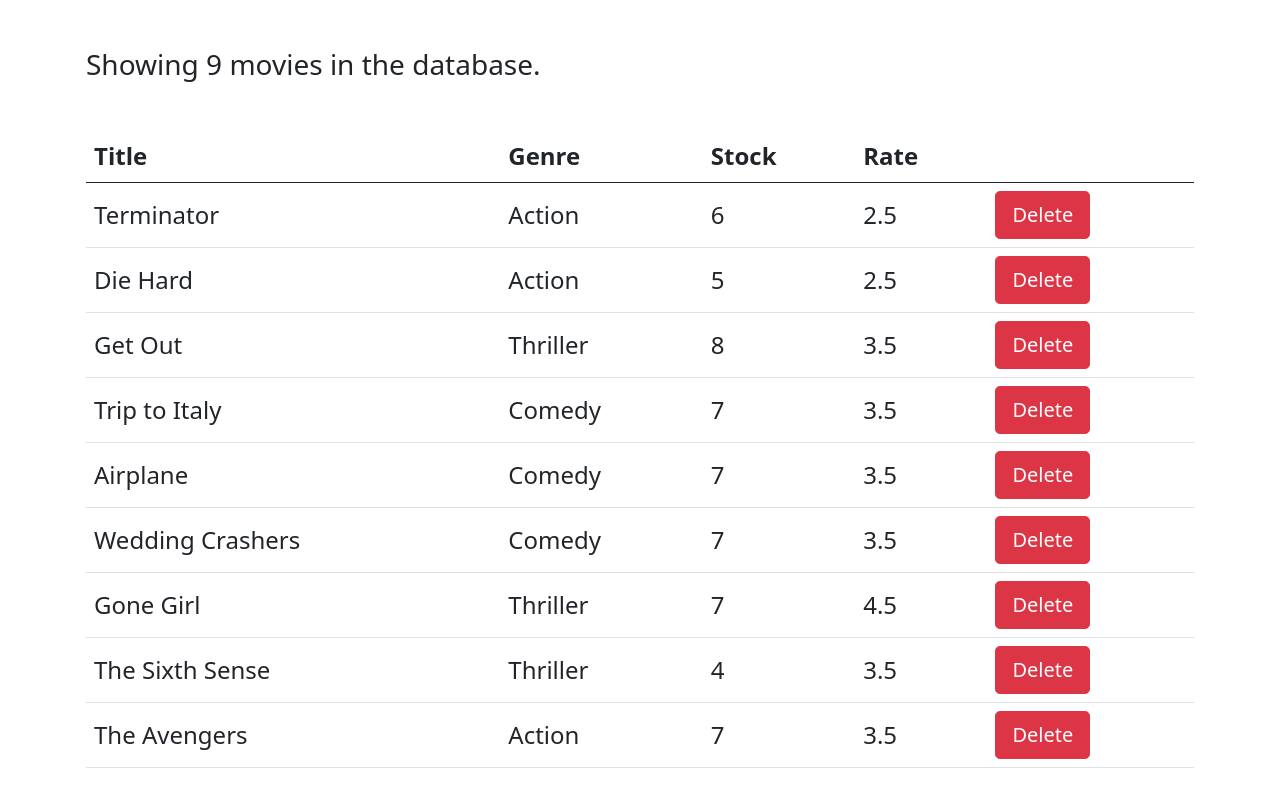
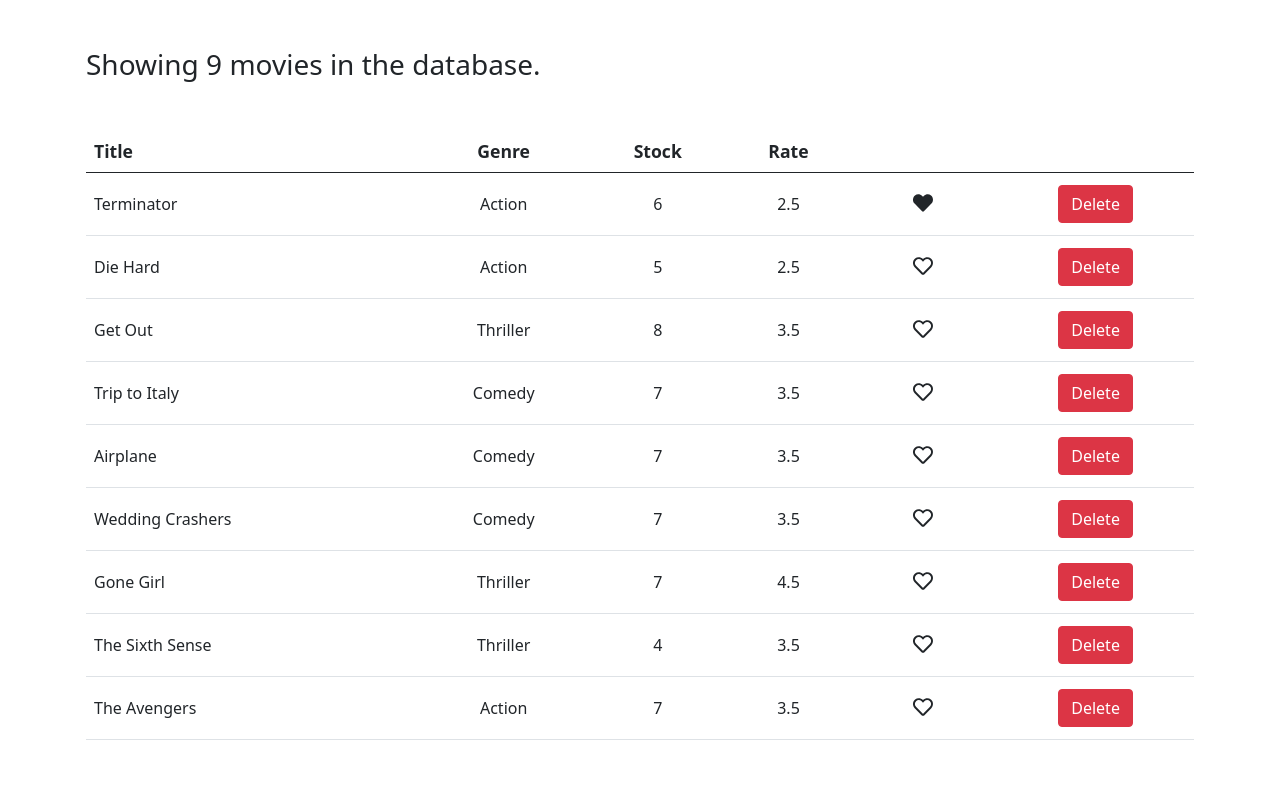
Before and after one commit to kevduc/react-movie-app-exercise, a React (Create React App) app: page / in a window 1280 px wide. Built offline with nearby package versions, Linux system fonts and the light colour scheme.

Commit message:
Like working

```diff
--- a/package.json
+++ b/package.json
@@ -3,11 +3,15 @@
   "version": "0.1.0",
   "private": true,
   "dependencies": {
+    "@fortawesome/fontawesome-svg-core": "^1.2.30",
+    "@fortawesome/free-brands-svg-icons": "^5.14.0",
+    "@fortawesome/free-regular-svg-icons": "^5.14.0",
+    "@fortawesome/free-solid-svg-icons": "^5.14.0",
+    "@fortawesome/react-fontawesome": "^0.1.11",
     "@testing-library/jest-dom": "^4.2.4",
     "@testing-library/react": "^9.5.0",
     "@testing-library/user-event": "^7.2.1",
     "bootstrap": "^5.0.0-alpha1",
-    "font-awesome": "^4.7.0",
     "react": "^16.13.1",
     "react-dom": "^16.13.1",
     "react-scripts": "3.4.3"
--- /dev/null
+++ b/src/components/Like.jsx
@@ -0,0 +1,19 @@
+import React from "react";
+
+import { FontAwesomeIcon } from "@fortawesome/react-fontawesome";
+import { faHeart as farHeart } from "@fortawesome/free-regular-svg-icons";
+import { faHeart as fasHeart } from "@fortawesome/free-solid-svg-icons";
+
+function Like(props) {
+  return (
+    <button className={`btn no-border ${props.className ? props.className : ""}`} onClick={props.onClick}>
+      {props.liked ? (
+        <FontAwesomeIcon icon={fasHeart} style={{ color: props.colorLiked }} />
+      ) : (
+        <FontAwesomeIcon icon={farHeart} style={{ color: props.color }} />
+      )}
+    </button>
+  );
+}
+
+export default Like;
--- a/src/components/Movies.jsx
+++ b/src/components/Movies.jsx
@@ -1,12 +1,23 @@
 import React, { Component } from "react";
+
+import Like from "./Like";
+
 import { getMovies } from "../services/fakeMovieService";
 
 class Movies extends Component {
   state = { movies: getMovies() };
 
+  handleLike = (movieId) => {
+    const movies = [...this.state.movies];
+    const movieIndex = this.state.movies.findIndex((movie) => movie._id === movieId);
+    movies[movieIndex] = { ...movies[movieIndex] };
+    movies[movieIndex].liked = !movies[movieIndex].liked;
+    this.setState({ ...this.state, movies });
+  };
+
   handleDelete = (movieId) => {
     const movies = this.state.movies.filter((movie) => movie._id !== movieId);
-    this.setState({ movies });
+    this.setState({ ...this.state, movies });
   };
 
   render() {
@@ -17,30 +28,44 @@
           {numberOfMovies > 0 ? `Showing ${numberOfMovies} movies in the database.` : `There are no movies in the database.`}
         </p>
         {numberOfMovies > 0 ? (
-          <table className="table table-hover mt-5 align-middle">
+          <table className="table table-hover mt-5 align-middle text-center">
             <thead>
               <tr>
-                <th scope="col">Title</th>
+                <th scope="col" className="text-left">
+                  Title
+                </th>
                 <th scope="col">Genre</th>
                 <th scope="col">Stock</th>
                 <th scope="col">Rate</th>
+                <th scope="col"></th>
                 <th scope="col"></th>
               </tr>
             </thead>
             <tbody>
               {this.state.movies.map((movie) => (
                 <tr key={movie._id}>
-                  <td>{movie.title}</td>
+                  <td className="text-left">{movie.title}</td>
                   <td>{movie.genre.name}</td>
                   <td>{movie.numberInStock}</td>
                   <td>{movie.dailyRentalRate}</td>
+                  <td>
+                    <Like
+                      className="btn-lg"
+                      liked={movie.liked}
+                      //color="black"
+                      //colorLiked="red"
+                      onClick={() => {
+                        this.handleLike(movie._id);
+                      }}
+                    />
+                  </td>
                   <td>
                     <button
                       onClick={() => {
                         this.handleDelete(movie._id);
                       }}
                       type="button"
-                      className="btn btn-danger btn-lg">
+                      className="btn btn-danger">
                       Delete
                     </button>
                   </td>
--- a/src/scss/main.scss
+++ b/src/scss/main.scss
@@ -1,5 +1,13 @@
 @import "../../node_modules/bootstrap/scss/bootstrap";
 
 .table {
-  font-size: 1.5rem;
+  @include font-size(1rem);
 }
+
+.table th {
+  @include font-size(1.1rem);
+}
+
+.no-border {
+  border: none;
+}
--- a/src/services/fakeMovieService.js
+++ b/src/services/fakeMovieService.js
@@ -7,64 +7,65 @@
     genre: { _id: "5b21ca3eeb7f6fbccd471818", name: "Action" },
     numberInStock: 6,
     dailyRentalRate: 2.5,
-    publishDate: "2018-01-03T19:04:28.809Z"
+    publishDate: "2018-01-03T19:04:28.809Z",
+    liked: true,
   },
   {
     _id: "5b21ca3eeb7f6fbccd471816",
     title: "Die Hard",
     genre: { _id: "5b21ca3eeb7f6fbccd471818", name: "Action" },
     numberInStock: 5,
-    dailyRentalRate: 2.5
+    dailyRentalRate: 2.5,
   },
   {
     _id: "5b21ca3eeb7f6fbccd471817",
     title: "Get Out",
     genre: { _id: "5b21ca3eeb7f6fbccd471820", name: "Thriller" },
     numberInStock: 8,
-    dailyRentalRate: 3.5
+    dailyRentalRate: 3.5,
   },
   {
     _id: "5b21ca3eeb7f6fbccd471819",
     title: "Trip to Italy",
     genre: { _id: "5b21ca3eeb7f6fbccd471814", name: "Comedy" },
     numberInStock: 7,
-    dailyRentalRate: 3.5
+    dailyRentalRate: 3.5,
   },
   {
     _id: "5b21ca3eeb7f6fbccd47181a",
     title: "Airplane",
     genre: { _id: "5b21ca3eeb7f6fbccd471814", name: "Comedy" },
     numberInStock: 7,
-    dailyRentalRate: 3.5
+    dailyRentalRate: 3.5,
   },
   {
     _id: "5b21ca3eeb7f6fbccd47181b",
     title: "Wedding Crashers",
     genre: { _id: "5b21ca3eeb7f6fbccd471814", name: "Comedy" },
     numberInStock: 7,
-    dailyRentalRate: 3.5
+    dailyRentalRate: 3.5,
   },
   {
     _id: "5b21ca3eeb7f6fbccd47181e",
     title: "Gone Girl",
     genre: { _id: "5b21ca3eeb7f6fbccd471820", name: "Thriller" },
     numberInStock: 7,
-    dailyRentalRate: 4.5
+    dailyRentalRate: 4.5,
   },
   {
     _id: "5b21ca3eeb7f6fbccd47181f",
     title: "The Sixth Sense",
     genre: { _id: "5b21ca3eeb7f6fbccd471820", name: "Thriller" },
     numberInStock: 4,
-    dailyRentalRate: 3.5
+    dailyRentalRate: 3.5,
   },
   {
     _id: "5b21ca3eeb7f6fbccd471821",
     title: "The Avengers",
     genre: { _id: "5b21ca3eeb7f6fbccd471818", name: "Action" },
     numberInStock: 7,
-    dailyRentalRate: 3.5
-  }
+    dailyRentalRate: 3.5,
+  },
 ];
 
 export function getMovies() {
@@ -72,13 +73,13 @@
 }
 
 export function getMovie(id) {
-  return movies.find(m => m._id === id);
+  return movies.find((m) => m._id === id);
 }
 
 export function saveMovie(movie) {
-  let movieInDb = movies.find(m => m._id === movie._id) || {};
+  let movieInDb = movies.find((m) => m._id === movie._id) || {};
   movieInDb.name = movie.name;
-  movieInDb.genre = genresAPI.genres.find(g => g._id === movie.genreId);
+  movieInDb.genre = genresAPI.genres.find((g) => g._id === movie.genreId);
   movieInDb.numberInStock = movie.numberInStock;
   movieInDb.dailyRentalRate = movie.dailyRentalRate;
 
@@ -91,7 +92,7 @@
 }
 
 export function deleteMovie(id) {
-  let movieInDb = movies.find(m => m._id === id);
+  let movieInDb = movies.find((m) => m._id === id);
   movies.splice(movies.indexOf(movieInDb), 1);
   return movieInDb;
 }
```
Also changed, not shown: src/css/main.css, 1 other file (tests, documents, lock files or other folders).
